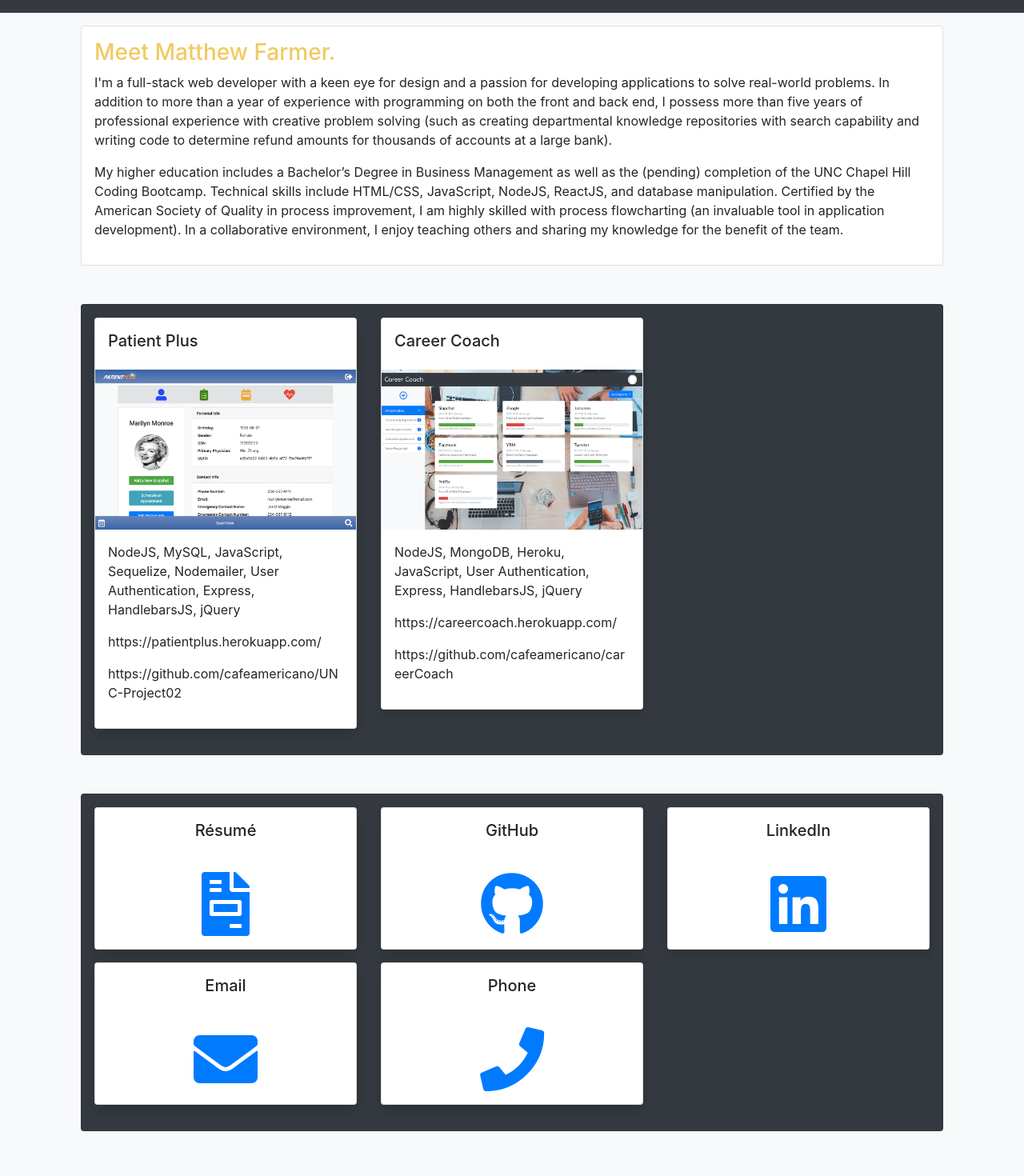
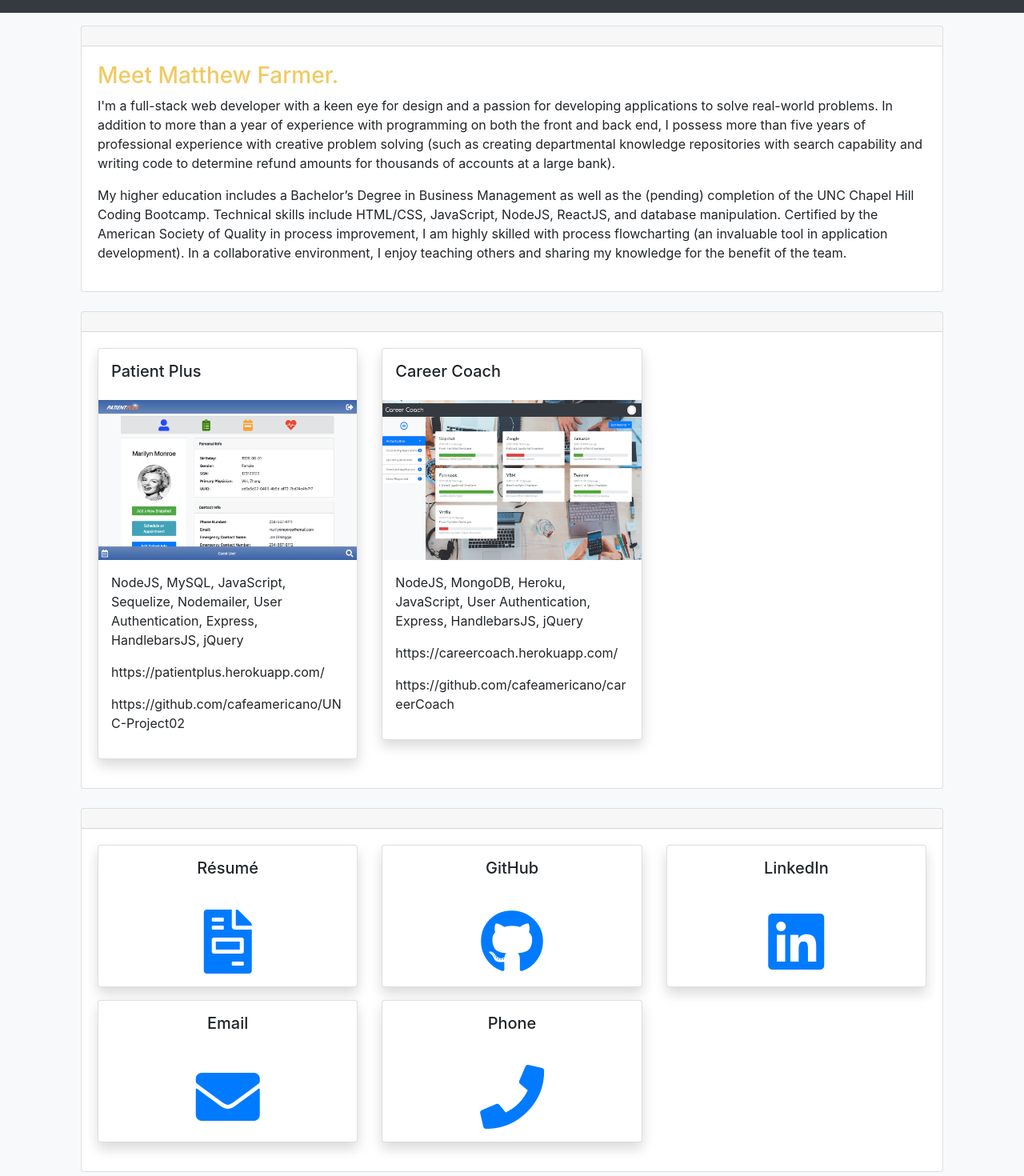
Before and after one commit to cafeamericano/reactPortfolio, a React (Create React App) app in the folder frontend/: page / in a window 1280 px wide. Shown: the part 40-1510 px from the top of the page at 80% size. Built offline with nearby package versions, Linux system fonts and the light colour scheme.

Commit message:
Changed UI

```diff
--- a/frontend/src/components/AboutMe.js
+++ b/frontend/src/components/AboutMe.js
@@ -26,10 +26,17 @@ class AboutMe extends Component {
     return (
       /////////////////////////////////////////////////////////////////////////////////
       /////////////////////////////////////////////////////////////////////////////////
-      <section class='card p-3 mb-5'>
-        <h3 class="thin-font" style={fontColor}>{this.state.headerText}</h3>
-        <p class="thin-font">{this.state.paragraphOne}</p>
-        <p id="extraAboutText" class="thin-font">{this.state.paragraphTwo}</p>
+      <section class="card mb-4">
+        <div className="card-header"></div>
+        <div className="card-body">
+          <h3 class="thin-font" style={fontColor}>
+            {this.state.headerText}
+          </h3>
+          <p class="thin-font">{this.state.paragraphOne}</p>
+          <p id="extraAboutText" class="thin-font">
+            {this.state.paragraphTwo}
+          </p>
+        </div>
       </section>
       /////////////////////////////////////////////////////////////////////////////////
       /////////////////////////////////////////////////////////////////////////////////
--- a/frontend/src/components/Applications.js
+++ b/frontend/src/components/Applications.js
@@ -56,9 +56,12 @@ class Applications extends Component {
     return (
       /////////////////////////////////////////////////////////////////////////////////
       /////////////////////////////////////////////////////////////////////////////////
-      <div className="container card bg-dark p-3 mb-5">
-        <div className="row">{appsToShow.map(this.drawCards)}</div>
-      </div>
+      <section class="card mb-4">
+        <div className="card-header"></div>
+        <div className="card-body">
+          <div className="row">{appsToShow.map(this.drawCards)}</div>
+        </div>
+      </section>
       /////////////////////////////////////////////////////////////////////////////////
       /////////////////////////////////////////////////////////////////////////////////
     );
--- a/frontend/src/components/Connect.js
+++ b/frontend/src/components/Connect.js
@@ -59,11 +59,14 @@ class Connect extends Component {
     return (
       /////////////////////////////////////////////////////////////////////////////////
       /////////////////////////////////////////////////////////////////////////////////
-      <div className="container card bg-dark p-3 mb-5">
-        <div className="row">
-          {connectBlocksToShow.map(this.drawConnectBlocks)}
+      <section class="card mb-4">
+        <div className="card-header"></div>
+        <div className="card-body">
+          <div className="row">
+            {connectBlocksToShow.map(this.drawConnectBlocks)}
+          </div>
         </div>
-      </div>
+      </section>
       /////////////////////////////////////////////////////////////////////////////////
       /////////////////////////////////////////////////////////////////////////////////
     );
```
